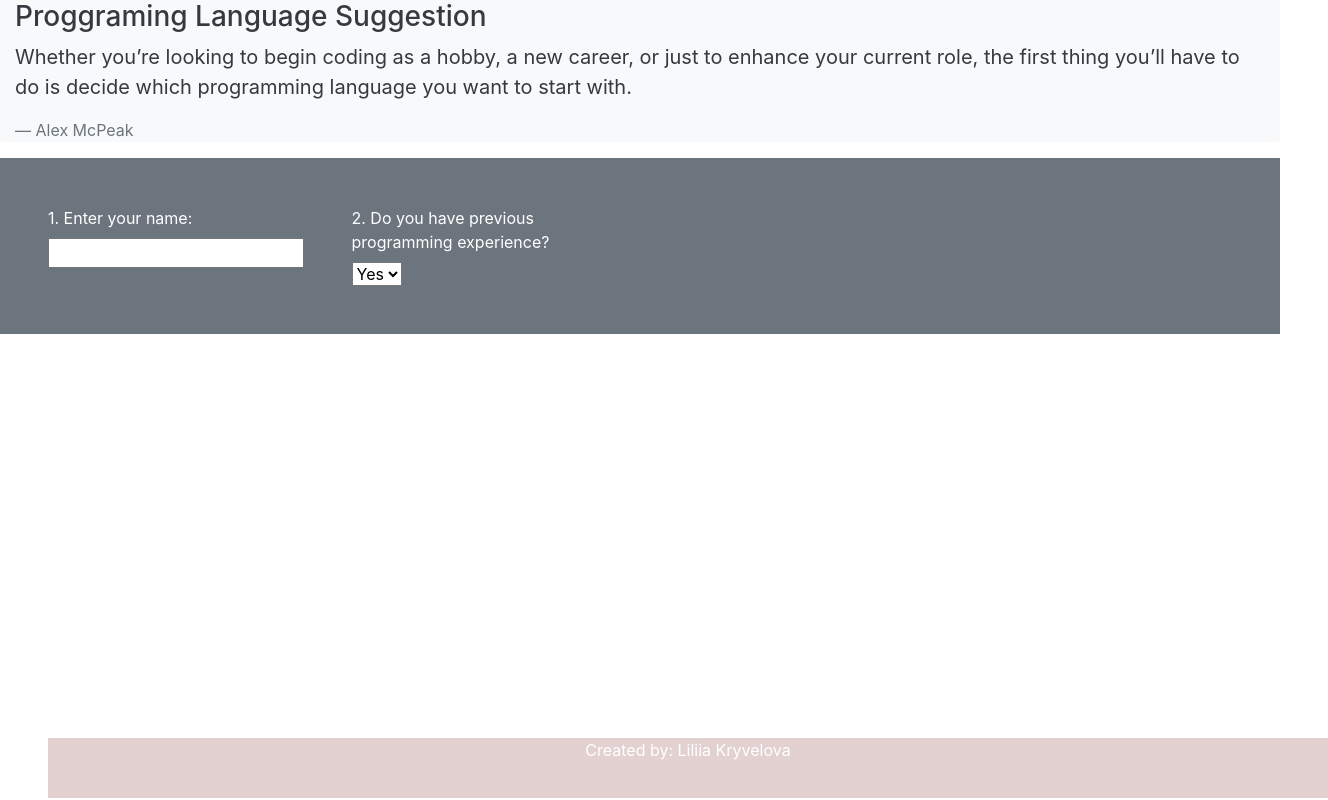
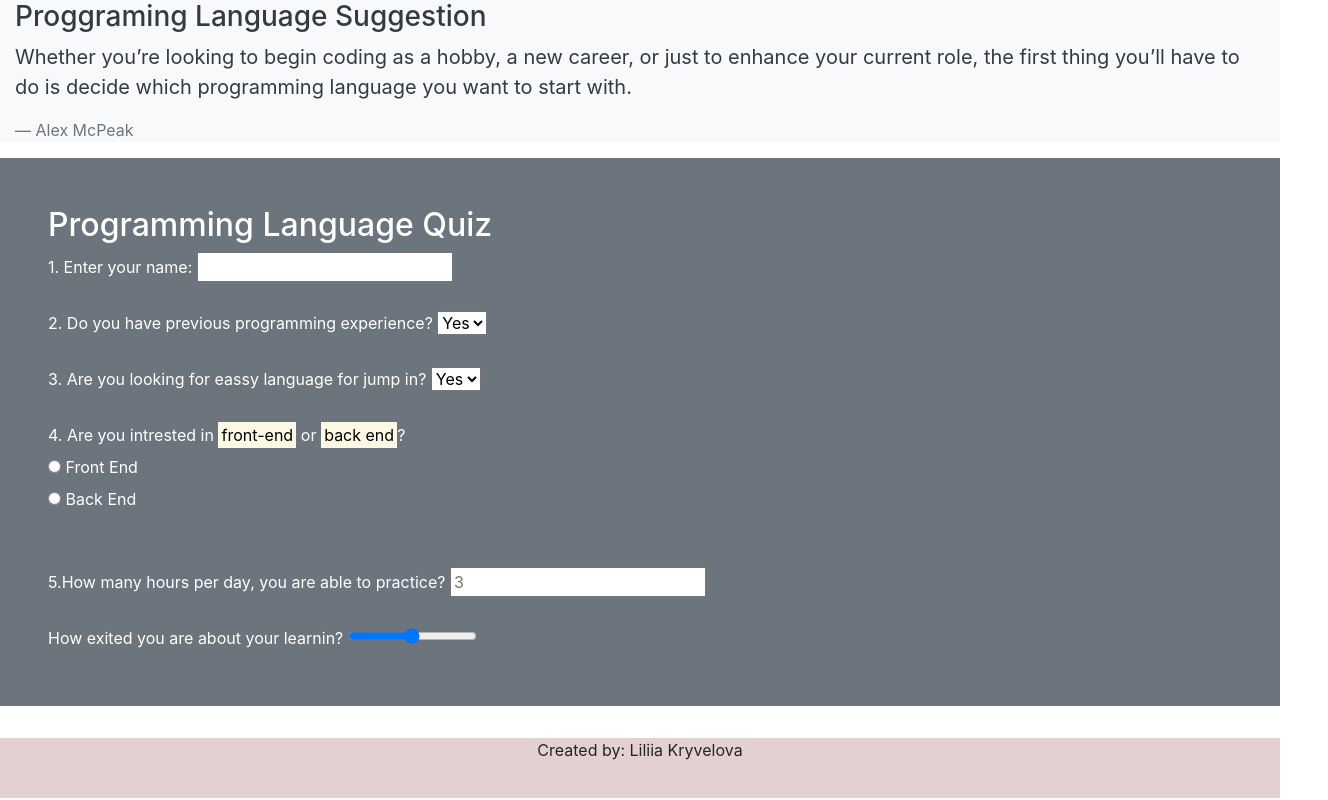
Before and after one commit to liliia87/ProgLanguage-Suggester, a plain HTML site: page index.html in a window 1280 px wide. Shown: the whole page, 1328 px wide, since content can reach past the window. Drawn offline with nearby package versions, Linux system fonts and the light colour scheme.

Commit message:
finished with adding questions

```diff
--- a/index.html
+++ b/index.html
@@ -1,7 +1,7 @@
 <!DOCTYPE html>
 <html lang="en-US">
 <head>
-  <title>Calculator</title>
+  <title>Programming Language Quiz</title>
   <link href="css/bootstrap.css" rel="stylesheet" type="text/css">
   <link href="css/styles.css" rel="stylesheet" type="text/css">
   <script src="js/jquery-3.5.1.js"></script>
@@ -18,15 +18,13 @@
         </blockquote>
     </div>
     <div class="container-fluid p-5  bg-secondary text-white ronded">
+        <h2>Programming Language Quiz</h2>
         <form class="form1">
-                <div class="row">
-                    <div class="col-md-3">
             <label for="name">
                 1. Enter your name:
             </label>
             <input id="name" type="text" required>
-                    </div>
-                    <div class="col-md-3">
+            <br><br>
             <label id="purpose">
                 2. Do you have previous programming experience?
             </label>
@@ -34,9 +32,39 @@
                 <option>Yes</option>
                 <option>No</option>
             </select>
+            <br><br>
+            <label id="purpose1">
+                3. Are you looking for eassy language for jump in?
+            </label>
+            <select class="form1" id="purpose1">
+                <option>Yes</option>
+                <option>No</option>
+            </select>
+            <br><br>
+            <label id="purpose2">
+                4. Are you intrested in <mark>front-end</mark> or <mark>back end</mark>?
+            </label>
+            <div class = "radio">
+                <label>
+                    <input type="radio" name="purpose3" value="Front end">
+                    Front End
+                </label>
             </div>
-                    <div class="col-md-3">
-
+            <div class="radio" name="purpose3" value="Back end">
+                <label>
+                    <input type="radio" name="purpose3" value="Back end">
+                    Back End
+                </label>
+            </div>
+            <br><br>
+            <label id="purpose4">
+                5.How many hours per day, you are able to practice?
+            </label>
+            <input id="hours" type="text" placeholder="3" required>
+            <br><br>
+            <div>
+            <label for="volume">How exited you are about your learnin?</label>
+            <input type="range" class="form-range" id="volume" name="volume" min="0" max="10">
             </div>
         </form>
     </div>
```
Lines whose indentation alone changed are shown as unchanged.
